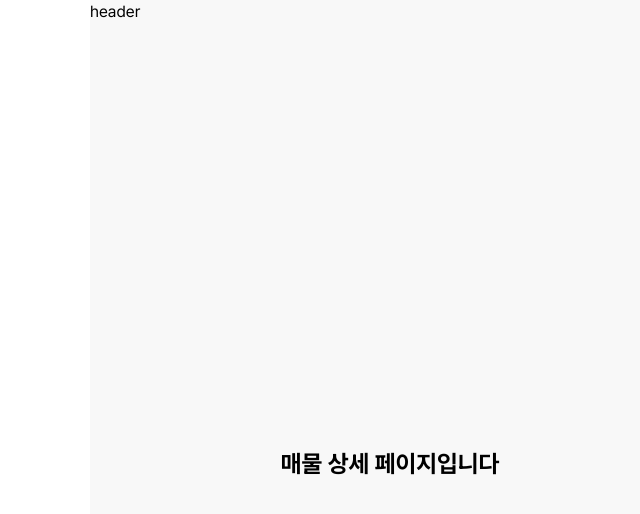
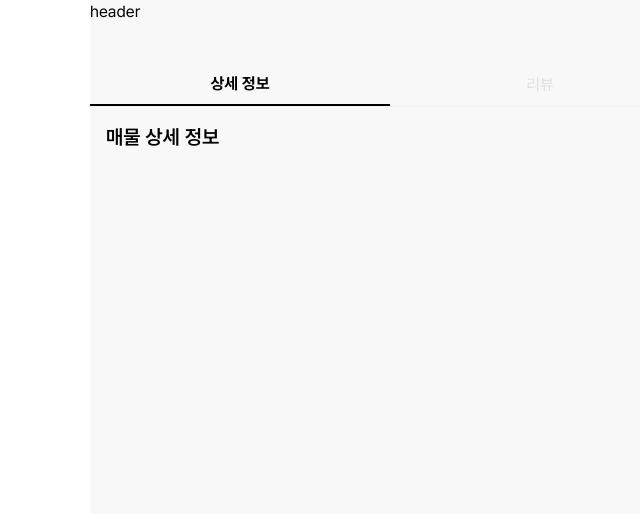
Before and after one commit to FC-DEV3-Final-Project/zoop-frontend, a Next.js app: page /property/1 in a window 1280 px wide. Shown: the top 514 px of the page, without its empty margins (250-890 px from the left). Built offline with nearby package versions, Linux system fonts and the light colour scheme.

Commit message:
feat: 매물 페이지 틀 컴포넌트 잡기

```diff
--- /dev/null
+++ b/src/app/property/[id]/PropertyDetailTab.tsx
@@ -0,0 +1,8 @@
+export default function PropertyDetailTab({ id }: { id: string }) {
+  return (
+    <div className="p-4">
+      <h2 className="text-xl font-semibold">매물 상세 정보</h2>
+      {/* 추후 fetch로 불러오거나 props로 넘기기 */}
+    </div>
+  );
+}
--- /dev/null
+++ b/src/app/property/[id]/PropertyReviewForm.tsx
@@ -0,0 +1,8 @@
+export default function PropertyReviewForm({ id }: { id: string }) {
+  return (
+    <div className="p-4">
+      <h2 className="text-xl font-semibold">매물 상세 정보</h2>
+      {/* 추후 fetch로 불러오거나 props로 넘기기 */}
+    </div>
+  );
+}
--- /dev/null
+++ b/src/app/property/[id]/PropertyReviewTab.tsx
@@ -0,0 +1,8 @@
+export default function PropertyReviewTab({ id }: { id: string }) {
+  return (
+    <div className="p-4">
+      <h2 className="text-xl font-semibold">리뷰</h2>
+      {/* 리뷰 목록 + 리뷰 작성 버튼 */}
+    </div>
+  );
+}
--- a/src/app/property/[id]/page.tsx
+++ b/src/app/property/[id]/page.tsx
@@ -1,7 +1,37 @@
+// page.tsx
+"use client";
+
+import { useState } from "react";
+import PropertyDetailTab from "./PropertyDetailTab";
+import PropertyReviewTab from "./PropertyReviewTab";
+
 export default function PropertyPage({ params }: { params: { id: string } }) {
+  const [tab, setTab] = useState<"detail" | "review">("detail");
+
   return (
-    <div className="min-h-screen flex items-center justify-center">
-      <h1 className="text-2xl font-bold">매물 상세 페이지입니다</h1>
+    <div>
+      {/* 탭 버튼 */}
+      <div className="flex border-b">
+        <button
+          className={`flex-1 py-2 ${tab === "detail" ? "border-b-2 border-black font-bold" : "text-gray-400"}`}
+          onClick={() => setTab("detail")}
+        >
+          상세 정보
+        </button>
+        <button
+          className={`flex-1 py-2 ${tab === "review" ? "border-b-2 border-black font-bold" : "text-gray-400"}`}
+          onClick={() => setTab("review")}
+        >
+          리뷰
+        </button>
+      </div>
+
+      {/* 탭 내용 */}
+      {tab === "detail" ? (
+        <PropertyDetailTab id={params.id} />
+      ) : (
+        <PropertyReviewTab id={params.id} />
+      )}
     </div>
   );
 }
```
